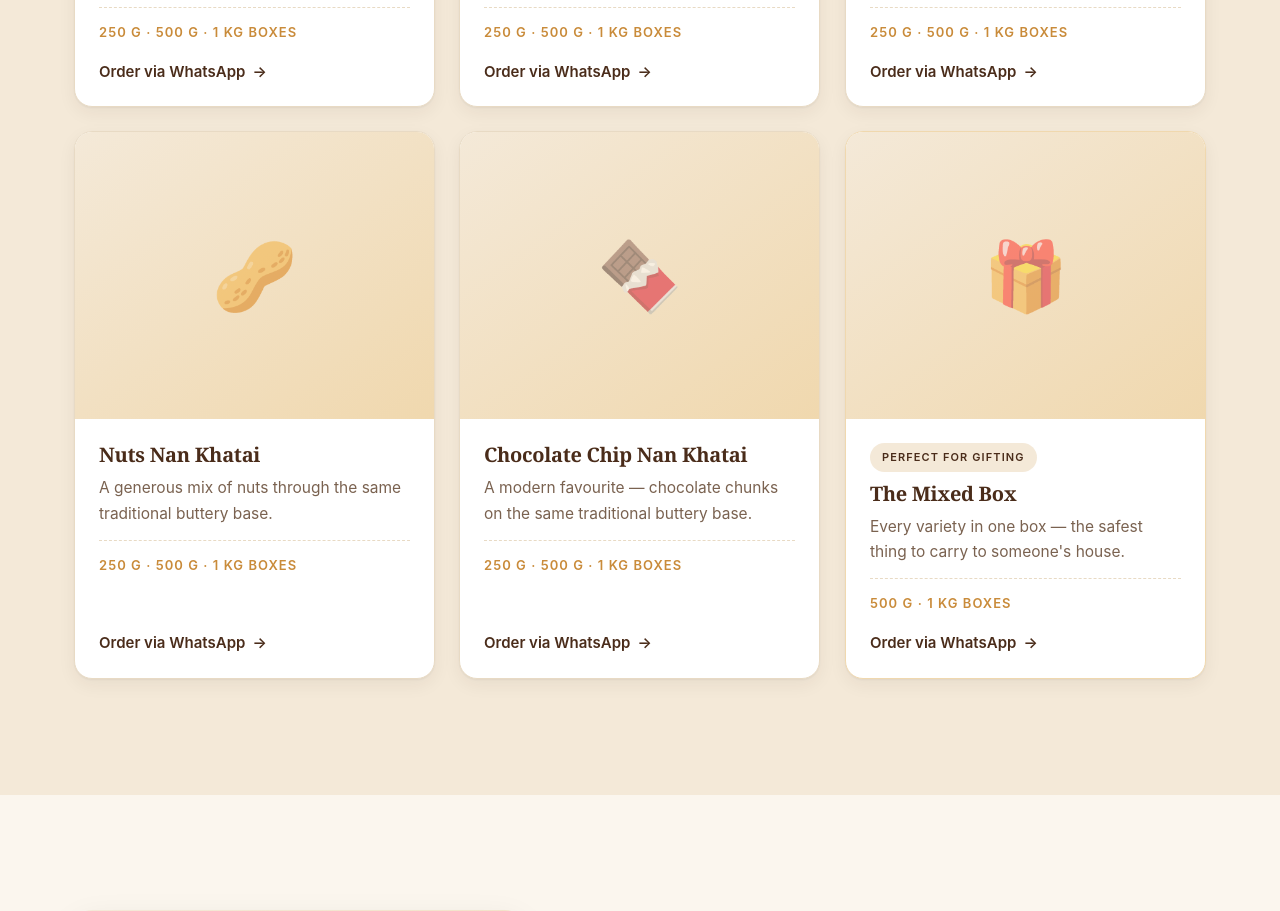
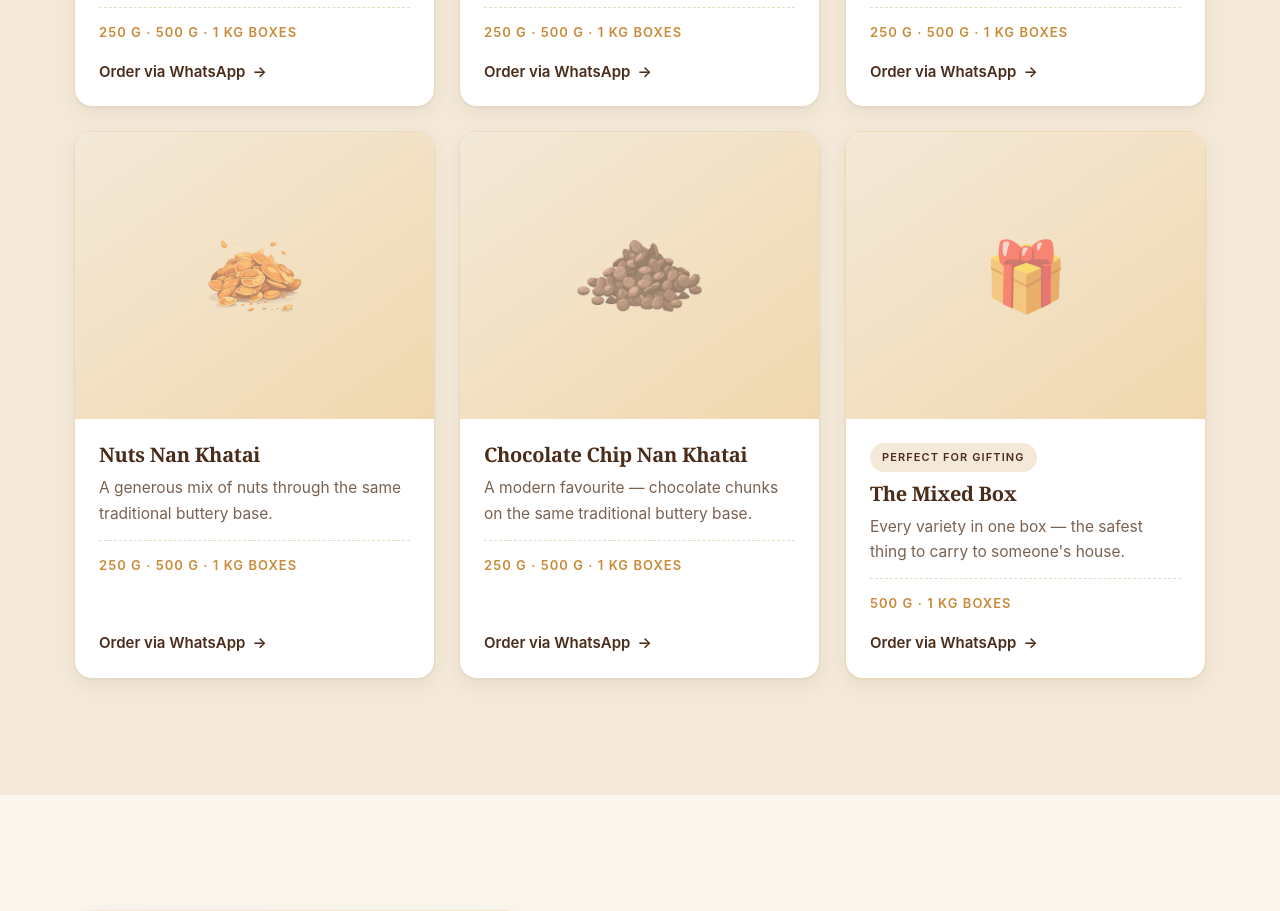
Before and after one commit to nankhataiwaley-arch/nankhataiwaley-arch.github.io, a website: page index.html in a window 1280 px wide. Shown: the part 2060-2971 px from the top of the page. Drawn offline with Linux system fonts and the light colour scheme; a web font is replaced by a local one.

Commit message:
Use the owner's illustrations on the Nuts and Chocolate Chip cards
Same treatment as almond and pista badam; no CSS needed, since .is-icon
and the fallback-hiding rule are generic.

The two sources needed different background handling, so the cutout now
learns the background from the border rather than assuming: the nuts file
is another baked-in transparency checkerboard (white plus #efefef), while
the chocolate one is flat near-white with a soft drop shadow. Flooding
inward from the border with a tolerance wide enough to take the shadow
leaves neither a grey smudge nor a white halo on the cream frame.

Quantised as before: nuts 300px/18.5 KB, chocolate 285px/10.4 KB.

Note for whoever picks this up: the nuts artwork carries a stock-site
watermark — faint diagonal lettering and a roundel over the pile. It is
not readable at the ~112px this renders at, and it has deliberately not
been retouched out. It wants replacing with a licensed copy.

Four of six product cards now carry illustrations. Elaichi and The Mixed
Box remain on emoji.

Co-Authored-By: Claude Opus 5 (1M context) <noreply@anthropic.com>
Claude-Session: https://claude.ai/code/session_01WWDkRcsBdMQ3uubfupfJtY

```diff
--- a/index.html
+++ b/index.html
@@ -230,8 +230,8 @@
 
         <article class="card reveal" data-reveal>
           <div class="media media--product">
-            <img src="public/images/products/nuts-nan-khatai.jpg"
-                 alt="Nuts Nan Khatai topped with mixed nuts" loading="lazy" width="500" height="400">
+            <img class="is-icon" src="public/images/products/nuts-nan-khatai.png"
+                 alt="An illustration of a pile of mixed nuts" loading="lazy" width="500" height="400">
             <span class="media__fallback" aria-hidden="true">🥜</span>
           </div>
           <div class="card__body">
@@ -246,8 +246,8 @@
 
         <article class="card reveal" data-reveal style="--d:80ms">
           <div class="media media--product">
-            <img src="public/images/products/chocolate-nan-khatai.jpg"
-                 alt="Chocolate chip Nan Khatai" loading="lazy" width="500" height="400">
+            <img class="is-icon" src="public/images/products/chocolate-nan-khatai.png"
+                 alt="An illustration of a pile of chocolate chips" loading="lazy" width="500" height="400">
             <span class="media__fallback" aria-hidden="true">🍫</span>
           </div>
           <div class="card__body">
```
Also changed, not shown: README.md, public/images/products/chocolate-nan-khatai.png (added), public/images/products/nuts-nan-khatai.png (added).
